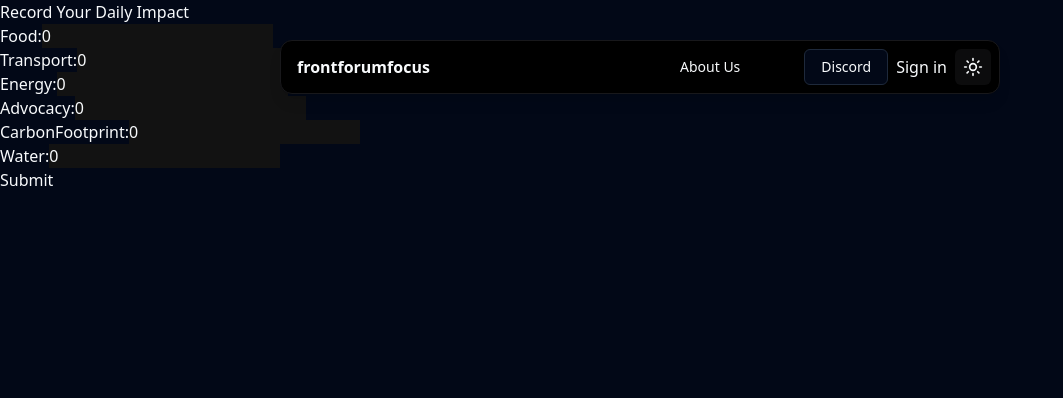
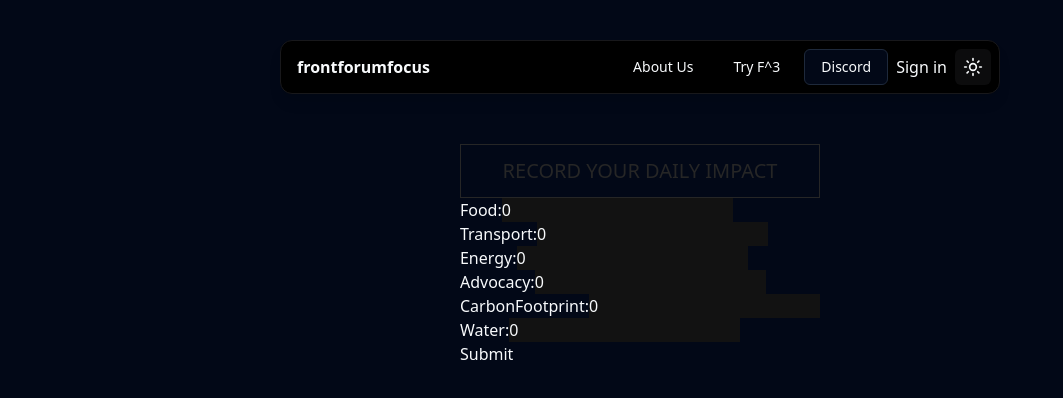
Before and after one commit to 21givenchy/la, a Next.js app: page /impact in a window 1280 px wide. Shown: the top 398 px of the page, without its empty margins (0-1063 px from the left). Built offline with nearby package versions, Linux system fonts and the light colour scheme; no server answers.

Commit message:
new build

```diff
--- a/app/about/ImageWithText.tsx
+++ b/app/about/ImageWithText.tsx
@@ -1,9 +1,10 @@
 import React from 'react';
+import Image from 'next/image';
 
 const ImageWithText: React.FC<{ imageSrc: string; text: string }> = ({ imageSrc, text }) => {
   return (
     <div>
-      <img src={imageSrc} alt={text} />
+      <Image src={imageSrc} alt={text} />
       <p>{text}</p>
     </div>
   );
--- a/app/about/page.tsx
+++ b/app/about/page.tsx
@@ -13,7 +13,7 @@ const About: React.FC = () => {
         <div className="flex gap-5 max-md:flex-col">
           <div className="flex flex-col w-[51%] max-md:ml-0 max-md:w-full">
             <div className="font-extrabold leading-none text-center uppercase text-[64px] text-neutral-800 max-md:mt-10 max-md:max-w-full max-md:text-4xl">
-              We're FOR
+              We re FOR
             </div>
           </div>
           <ImageWithText imageSrc="" text="" />
--- a/app/impact/page.tsx
+++ b/app/impact/page.tsx
@@ -2,7 +2,7 @@
 
 import React, { useState } from 'react';
 
-const impact: React.FC = () => {
+const Impact: React.FC = () => {
   const [impactData, setImpactData] = useState({
     food: 0,
     transport: 0,
@@ -26,8 +26,14 @@ const impact: React.FC = () => {
   };
 
   return (
+    <main className="flex flex-col items-center w-full max-w-[1920px] max-md:max-w-full pt-20"> {/* Added padding-top to avoid navbar overlap */}
+
     <form onSubmit={handleSubmit} className="daily-impact-form">
+    <section className="px-10 py-4 mt-16 w-100 max-w-full text-xl leading-none text-center uppercase border border-solid border-neutral-800 text-neutral-800 max-md:px-5 max-md:mt-10">
+
       <h2>Record Your Daily Impact</h2>
+      </section>
+
       {Object.keys(impactData).map((category) => (
         <div key={category}>
           <label>
@@ -43,7 +49,8 @@ const impact: React.FC = () => {
       ))}
       <button type="submit">Submit</button>
     </form>
+    </main>
   );
 };
 
-export default impact;
+export default  Impact;
--- a/components/hero.tsx
+++ b/components/hero.tsx
@@ -8,6 +8,7 @@ import { Section, Container } from "@/components/craft";
 import { Button,  } from "@/components/ui/button";
 
 import Placeholder from "@/public/Discover.png";
+import {  SignInButton, SignedIn, SignedOut, UserButton } from '@clerk/nextjs';
 
 
 // Asset imports
@@ -36,7 +37,7 @@ const Hero = () => {
         </h3>
         <div className="not-prose mt-6 flex gap-2 md:mt-12">
           <Button asChild >
-            <Link href="/">
+            <Link href="/Impact">
               <ChartLine className="mr-2" />
               Get Started
             </Link>
@@ -45,7 +46,13 @@ const Hero = () => {
           </Button>
 
           <Button variant={"ghost"} asChild>
-            <Link href="/posts">Sign up -{">"}</Link>
+            <Link href="/signin">
+            <SignedOut>
+              <SignInButton />
+            </SignedOut>
+            <SignedIn>
+              <UserButton />
+            </SignedIn> -{">"}</Link>
           </Button>
 
         </div>
--- a/components/navbar.tsx
+++ b/components/navbar.tsx
@@ -1,15 +1,15 @@
 "use client"
-import { cn } from "@/lib/utils"
-import {  MenuIcon } from 'lucide-react'
-import Link from "next/link"
-import * as React from "react"
-import { Dialog, DialogClose } from "./ui/dialog"
-import { Button } from "./ui/button"
-import { NavigationMenu, NavigationMenuLink, NavigationMenuList } from "./ui/navigation-menu"
+import { cn } from "@/lib/utils";
+import {  MenuIcon } from 'lucide-react';
+import Link from "next/link";
+import * as React from "react";
+import { Dialog, DialogClose } from "./ui/dialog";
+import { Button } from "./ui/button";
+import { NavigationMenu, NavigationMenuLink, NavigationMenuList } from "./ui/navigation-menu";
 // import ModeToggle from "../mode-toggle"
-import { SheetContent, SheetDescription, SheetHeader, SheetTitle, SheetTrigger } from "./ui/sheet"
-import ModeToggle from "../components/mode-toggle"
-import {  SignInButton, SignedIn, SignedOut, UserButton } from '@clerk/nextjs'
+import { SheetContent, SheetDescription, SheetHeader, SheetTitle, SheetTrigger } from "./ui/sheet";
+import ModeToggle from "../components/mode-toggle";
+import {  SignInButton, SignedIn, SignedOut, UserButton } from '@clerk/nextjs';
 
 export function NavBar() {
 
@@ -45,7 +45,7 @@ export function NavBar() {
                             </DialogClose>
                             <DialogClose asChild>
                                 <Link href="/impact">
-                                    <Button variant="outline" className="w-full">Measure your impact </Button>
+                                    <Button variant="outline" className="w-full">try F^3 </Button>
                                 </Link>
                             </DialogClose>
                             <DialogClose asChild>
@@ -75,8 +75,8 @@ export function NavBar() {
                     <Link href="/about">
                         <Button variant="ghost">About Us </Button>
                     </Link>
-                    <Link href="/automation">
-                        <Button variant="ghost"></Button>
+                    <Link href="/Impact">
+                        <Button variant="ghost">Try F^3</Button>
                     </Link>
 
                     <Link href="https://discord.gg/qpV9Gg3S54">
```
